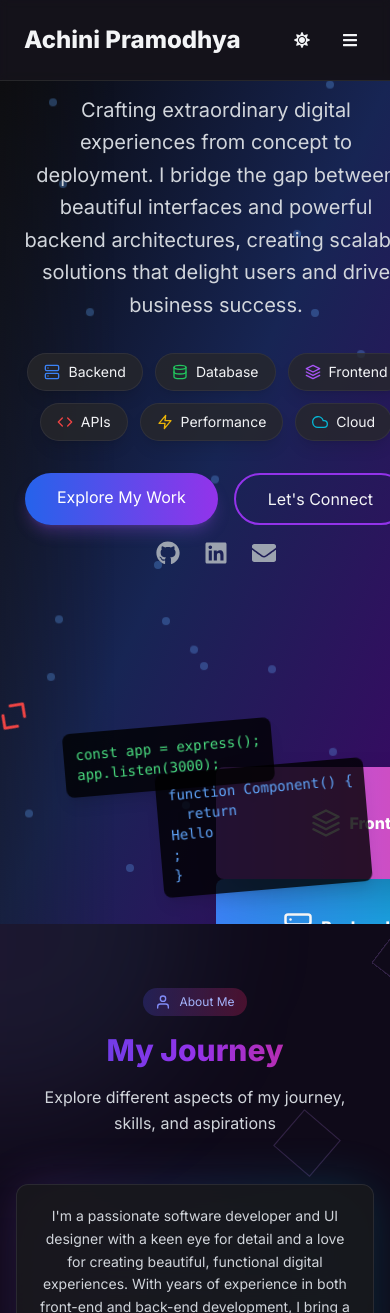
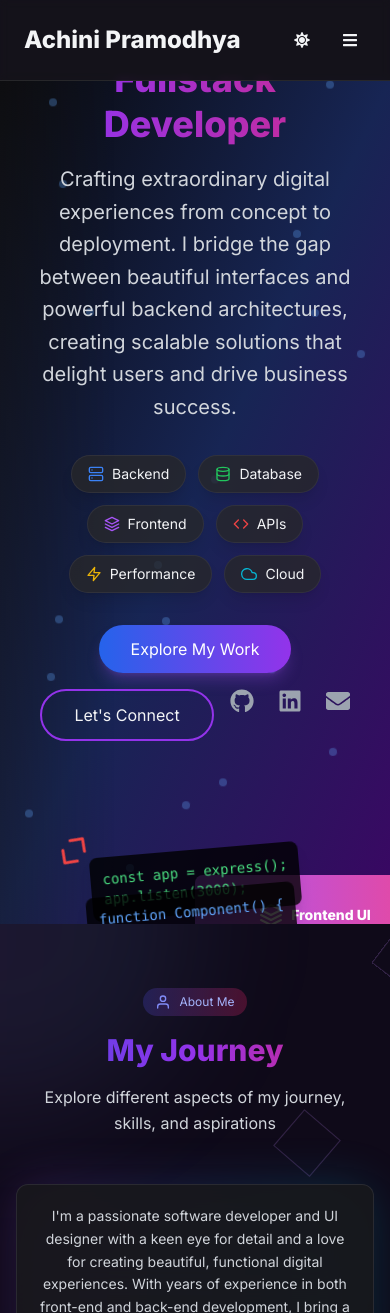
Before and after one commit to AchiniPramo/Personal_Portfolio_by_React, a React (Vite) app: page / in a window 390 px wide. Shown: the top 1313 px of the page. Built offline with nearby package versions, Linux system fonts and the light colour scheme.

Commit message:
updatd the hero section

```diff
--- a/src/components/Hero.jsx
+++ b/src/components/Hero.jsx
@@ -125,30 +125,30 @@ export default function Hero() {
 
 
           {/* Creative Fullstack Visual */}
-          <div className="relative flex items-center justify-center min-h-[500px] animate-fade-in-up animation-delay-600">
+          <div className="relative flex items-center justify-center min-h-[300px] sm:min-h-[400px] md:min-h-[500px] animate-fade-in-up animation-delay-600">
             {/* Layered Architecture Visualization */}
-            <div className="relative w-96 h-96">
+            <div className="relative w-72 h-72 sm:w-80 sm:h-80 md:w-96 md:h-96 lg:w-[400px] lg:h-[400px] xl:w-[450px] xl:h-[450px]">
               {/* Database Layer */}
-              <div className="absolute bottom-0 left-1/2 transform -translate-x-1/2 w-64 h-20 bg-gradient-to-r from-green-400 to-emerald-500 rounded-lg shadow-2xl animate-slide-up">
+              <div className="absolute bottom-0 left-1/2 transform -translate-x-1/2 w-48 h-16 sm:w-56 sm:h-18 md:w-64 md:h-20 bg-gradient-to-r from-green-400 to-emerald-500 rounded-lg shadow-2xl animate-slide-up">
                 <div className="flex items-center justify-center h-full">
-                  <FiDatabase className="text-white text-3xl mr-2" />
-                  <span className="text-white font-bold">Database Layer</span>
+                  <FiDatabase className="text-white text-2xl md:text-3xl mr-2" />
+                  <span className="text-white font-bold text-sm md:text-base">Database Layer</span>
                 </div>
               </div>
 
               {/* Backend Layer */}
-              <div className="absolute bottom-20 left-1/2 transform -translate-x-1/2 w-72 h-24 bg-gradient-to-r from-blue-500 to-cyan-500 rounded-lg shadow-2xl animate-slide-up animation-delay-200">
+              <div className="absolute bottom-16 sm:bottom-20 left-1/2 transform -translate-x-1/2 w-54 h-18 sm:w-64 sm:h-22 md:w-72 md:h-24 bg-gradient-to-r from-blue-500 to-cyan-500 rounded-lg shadow-2xl animate-slide-up animation-delay-200">
                 <div className="flex items-center justify-center h-full">
-                  <FiServer className="text-white text-3xl mr-2" />
-                  <span className="text-white font-bold">Backend Logic</span>
+                  <FiServer className="text-white text-2xl md:text-3xl mr-2" />
+                  <span className="text-white font-bold text-sm md:text-base">Backend Logic</span>
                 </div>
               </div>
 
               {/* Frontend Layer */}
-              <div className="absolute bottom-44 left-1/2 transform -translate-x-1/2 w-80 h-28 bg-gradient-to-r from-purple-500 to-pink-500 rounded-lg shadow-2xl animate-slide-up animation-delay-400">
+              <div className="absolute bottom-32 sm:bottom-40 md:bottom-44 left-1/2 transform -translate-x-1/2 w-60 h-20 sm:w-72 sm:h-24 md:w-80 md:h-28 bg-gradient-to-r from-purple-500 to-pink-500 rounded-lg shadow-2xl animate-slide-up animation-delay-400">
                 <div className="flex items-center justify-center h-full">
-                  <FiLayers className="text-white text-3xl mr-2" />
-                  <span className="text-white font-bold">Frontend UI</span>
+                  <FiLayers className="text-white text-2xl md:text-3xl mr-2" />
+                  <span className="text-white font-bold text-sm md:text-base">Frontend UI</span>
                 </div>
               </div>
 
```
